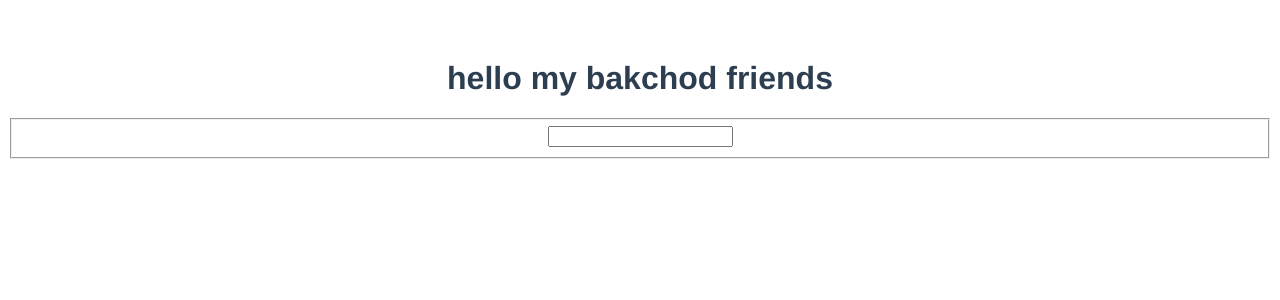
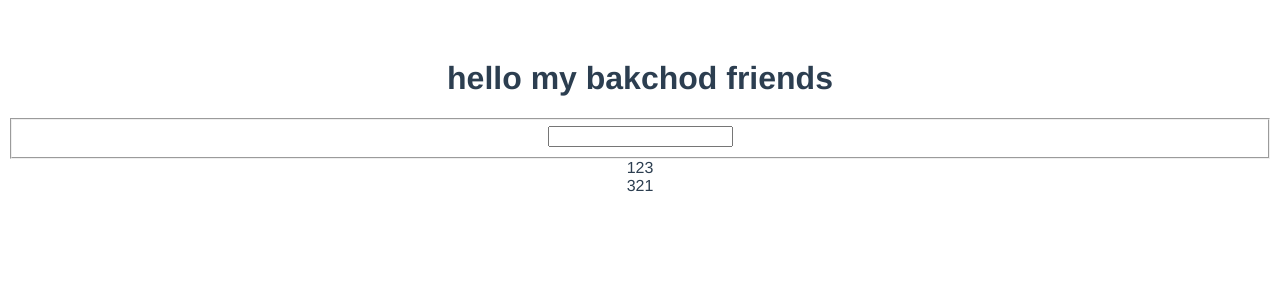
Before and after one commit to Yash621/todo-list, a Vue app: page / in a window 1280 px wide. Shown: the top 300 px of the page. Built offline with nearby package versions, Linux system fonts and the light colour scheme.

Commit message:
get rekt

```diff
--- a/src/components/todo-input.vue
+++ b/src/components/todo-input.vue
@@ -1,12 +1,15 @@
 <template>
   <div>
     <h1>hello my bakchod friends</h1>
-    <div v-bind:class="`${isRed() ? 'redText' : 'greenText'}`">
+    <div :class="`${isRed() ? 'redText' : 'greenText'}`">
       {{ a }}
     </div>
     <fieldset>
       <input v-model="a" />
     </fieldset>
+    <div v-for="task in tasks" :key="task">
+      {{ task }}
+    </div>
   </div>
 </template>
 
@@ -16,7 +19,7 @@ import { Component, Vue } from "vue-property-decorator";
 @Component
 export default class TodoInput extends Vue {
   a = "";
-
+  tasks = ["123", "321"];
   isRed() {
     if (this.a.length > 10) {
       return true;
```
